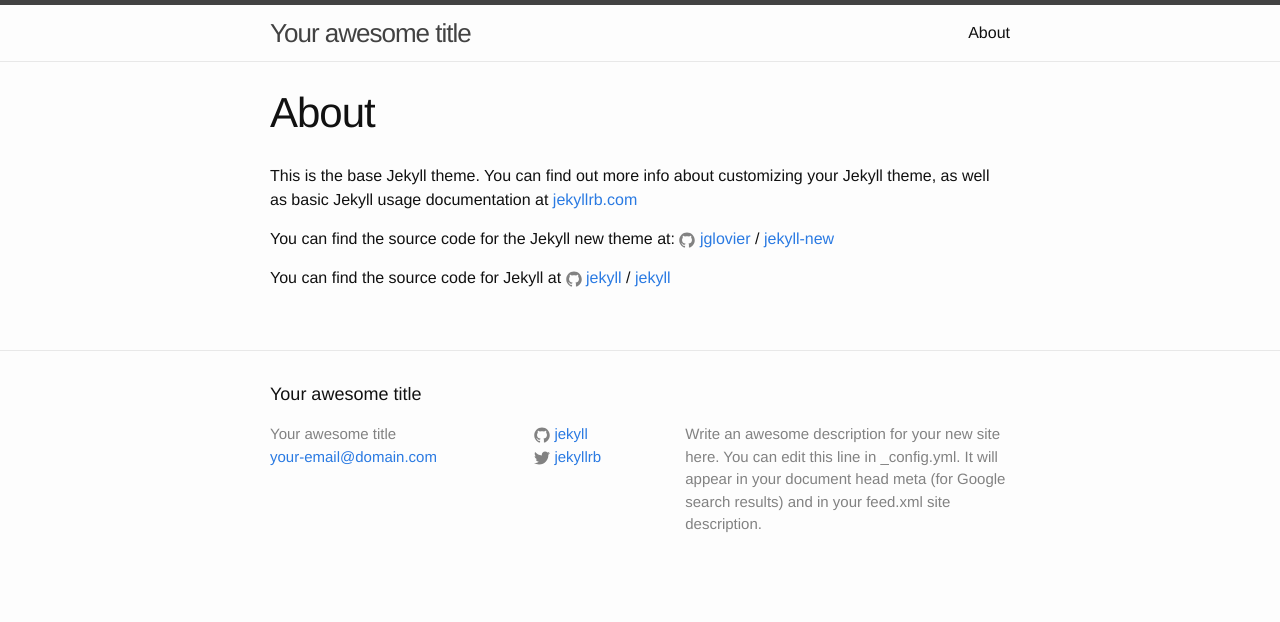
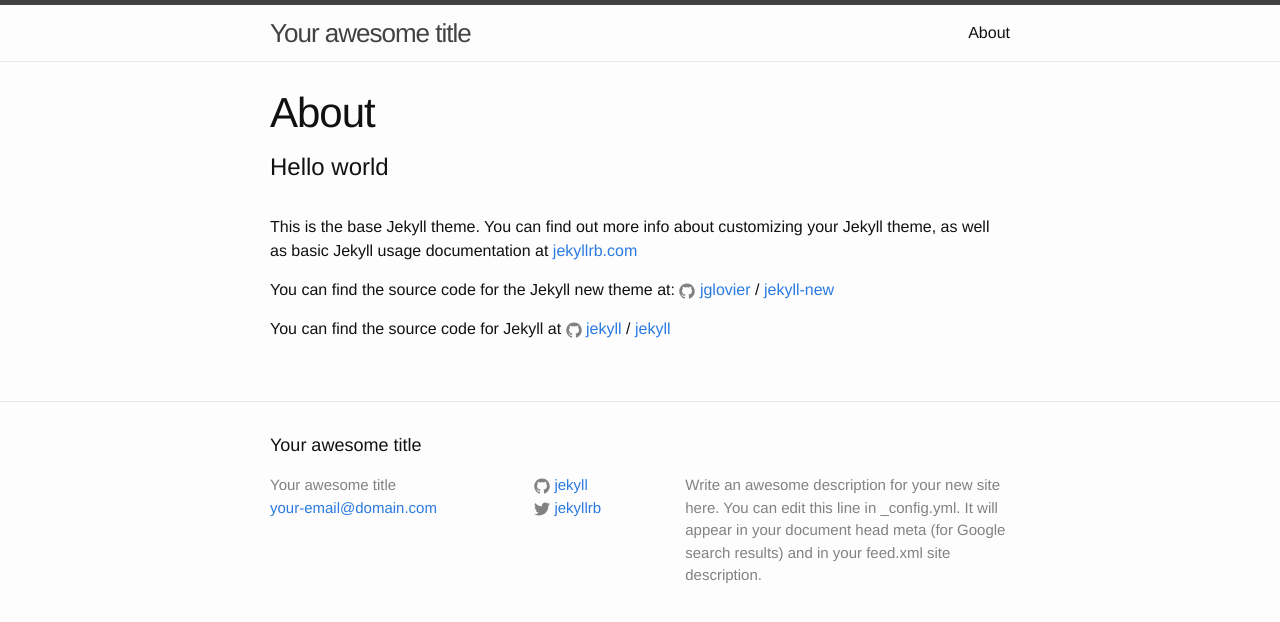
Before and after one commit to Asmadek/asmadek.github.io, a Jekyll site: the page built from about.md, in a window 1280 px wide. Shown: the top 622 px of the page. Built offline with Jekyll 4.4.1, drawn with Linux system fonts in a browser that asks for light colours.

Commit message:
New changes

```diff
--- a/_layouts/page.html
+++ b/_layouts/page.html
@@ -5,6 +5,7 @@ layout: default
 
   <header class="post-header">
     <h1 class="post-title">{{ page.title }}</h1>
+    <h2>Hello world</h2>
   </header>
 
   <div class="post-content">
```
